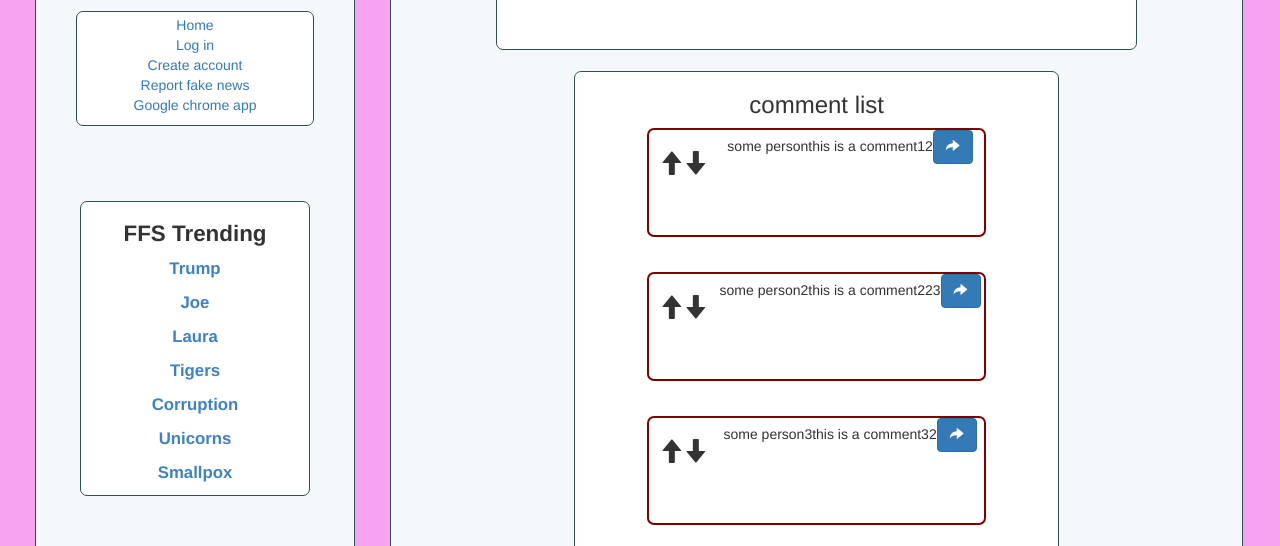
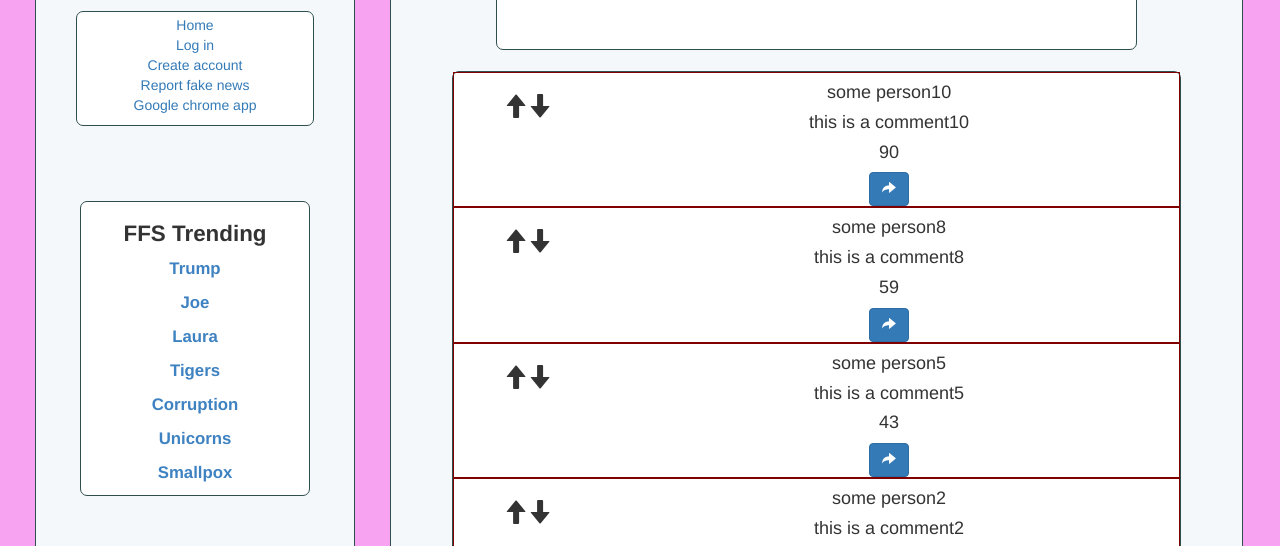
Before and after one commit to 123lk/ffs-front-portfolio, a React app: page /article in a window 1280 px wide. Shown: the part 239-785 px from the top of the page. Built offline with nearby package versions, Linux system fonts and the light colour scheme.

Commit message:
Sort ArticleComments by votes

```diff
--- a/src/api.js
+++ b/src/api.js
@@ -58,8 +58,15 @@ export function get(path) {
         data: [{ _id: 1, title: 'Article 1', domain: 'www.random1.com', description: 'this is some text about the article', articleIsFakeNews: true }],
         comments: [
           { _id: 1, author: 'some person', comment: 'this is a comment', threadId: null, articleId: 1, votes: 12 },
-          { _id: 2, author: 'some person2', comment: 'this is a comment2', threadId: null, articleId: 1, votes: 23 },
-          { _id: 3, author: 'some person3', comment: 'this is a comment3', threadId: null, articleId: 1, votes: 2 }
+          { _id: 2, author: 'some person2', comment: 'this is a comment2', threadId: null, articleId: 1, votes: 23},
+          { _id: 3, author: 'some person3', comment: 'this is a comment3', threadId: 2, articleId: 1, votes: 2},
+          { _id: 4, author: 'some person4', comment: 'this is a comment4', threadId: 3, articleId: 1, votes: 12 },
+          { _id: 5, author: 'some person5', comment: 'this is a comment5', threadId: null, articleId: 1, votes: 43 },
+          { _id: 6, author: 'some person6', comment: 'this is a comment6', threadId: null, articleId: 1, votes: 2 },
+          { _id: 7, author: 'some person7', comment: 'this is a comment7', threadId: 6, articleId: 1, votes: 0 },
+          { _id: 8, author: 'some person8', comment: 'this is a comment8', threadId: null, articleId: 1, votes: 59 },
+          { _id: 9, author: 'some person9', comment: 'this is a comment9', threadId: null, articleId: 1, votes: 2 },
+          { _id: 10, author: 'some person10', comment: 'this is a comment10', threadId: 9, articleId: 1, votes: 90 }
         ],
         trends: [
           { _id: 1, trend: 'Trump', popularity: 77 },
--- a/src/components/ArticlePage/ArticleComment.js
+++ b/src/components/ArticlePage/ArticleComment.js
@@ -9,11 +9,9 @@ class ArticleComment extends React.Component {
           <h3 className="glyphicon glyphicon-arrow-down" aria-hidden="true"></h3>
         </div>
         <div className="rhs">
-          <span>
-            {this.props.author}
-            {this.props.comment}
-            {this.props.votes}
-          </span>
+          <h4> {this.props.author}</h4>
+          <h4> {this.props.comment}</h4>
+          <h4>{this.props.votes}</h4>
           <button type="button" className="btn btn-primary"><span className="glyphicon glyphicon-share-alt" aria-hidden="true"></span></button>
         </div>
       </div>
--- a/src/components/ArticlePage/ArticleCommentList.js
+++ b/src/components/ArticlePage/ArticleCommentList.js
@@ -2,14 +2,14 @@ import React from 'react';
 import ArticleComment from './ArticleComment';
 import { connect } from 'react-redux';
 import _ from 'underscore';
+import * as helpers from '../../helpers/index';
 
 class ArticleCommentList extends React.Component {
-  render () {
+  render() {
     return (
       <div>
-        <h3>comment list</h3>
-        {_.map(this.props.comments, (comment, i) => {
-          return <ArticleComment key={i} author={comment.author} comment={comment.comment} votes={comment.votes}/>;
+        {_.map(helpers.sortCommentsByVotes(this.props.comments), (comment, i) => {
+          return <ArticleComment key={i} author={comment.author} comment={comment.comment} votes={comment.votes} />;
         })}
         <button type="button" className="btn btn-primary paginate"><span className="glyphicon glyphicon-menu-left" aria-hidden="true"></span>  Previous</button>
         <button type="button" className="btn btn-primary paginate"><span className="glyphicon glyphicon-menu-right" aria-hidden="true"></span>  Next</button>
--- a/src/css/main.scss
+++ b/src/css/main.scss
@@ -116,7 +116,7 @@ body {
 }
 
 .article-comment-list {
-  width: 60%;
+  width: 90%;
   background-color: white;
   border: solid darkslategray 1px;
   border-radius: 0.5em;
@@ -125,11 +125,9 @@ body {
     margin: 1.5em;
   }
   .comment-card {
-  width: 70%;
-  border: solid maroon 0.2em;
+  width: 100%;
+  border: solid maroon 0.1em;
   padding: 0;
-  border-radius: 0.5em;
-  margin-bottom: 2.5em;
   .vote {
     height: 5em;
     width: 20%;
--- a/src/helpers/index.js
+++ b/src/helpers/index.js
@@ -1,6 +1,29 @@
-export function normalizeArrayById (arr) {
+import _ from 'underscore';
+
+export function normalizeArrayById(arr) {
   return arr.reduce(function (acc, item) {
     acc[item._id] = item;
     return acc;
   }, {});
 }
+
+export function sortCommentsByVotes(commentsById) {
+  const comments = Object.values(commentsById);
+  return comments.sort(function (a, b) {
+    return b.votes - a.votes;
+  });
+}
+
+//map through all comments
+//add property children: []
+//loop through all comments
+//check if threadId is not null
+//if not null (e.g 2)
+//navigate to comment id (2)
+//push threadId (2) into children array of commentId(2)
+
+export function mapCommentChildren (commentsById) {
+  _.map(commentsById, (comment) => {
+     return comment.children = [];
+  });
+}
--- a/src/reducers/articles.reducer.js
+++ b/src/reducers/articles.reducer.js
@@ -4,7 +4,7 @@ import * as types from '../actions/types';
 export const initialState = {
   loading: false,
   error: null,
-  byId: {}, // TODO this is articles, don't get confused, maybe rename later
+  byId: {},
   trendsById: {},
   domain: {},
   commentsById: {}
```
